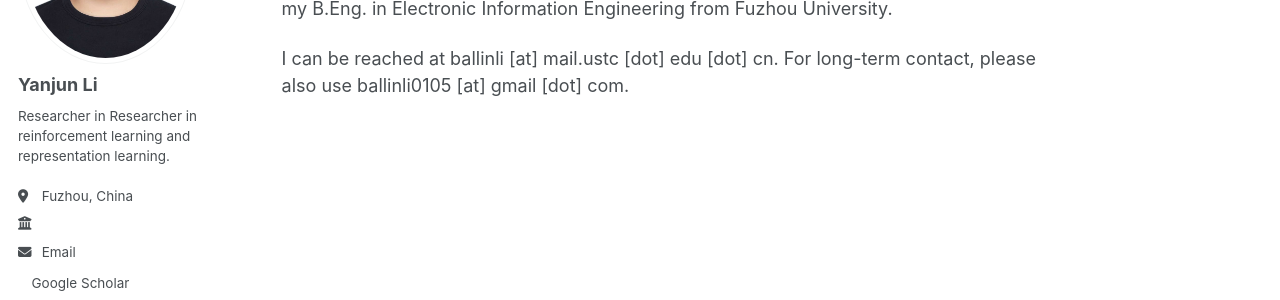
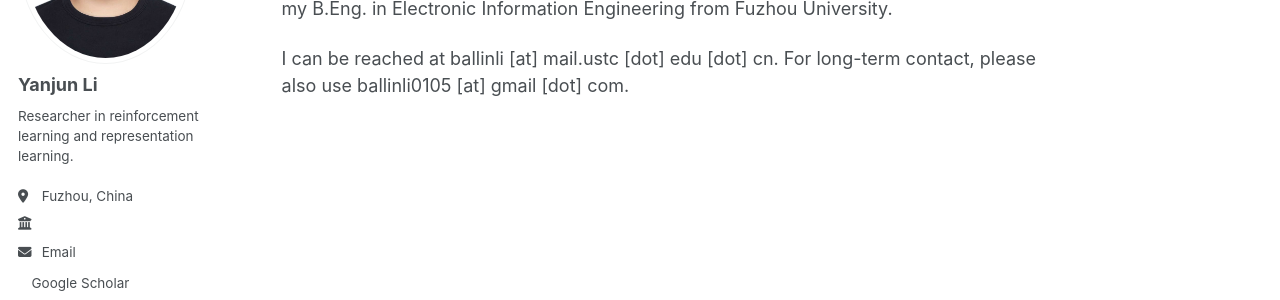
Before and after one commit to ballin0105/ballin0105.github.io, a Jekyll site: the page built from _pages/about.md, in a window 1280 px wide. Shown: the part 253-553 px from the top of the page. Built offline with Jekyll 4.4.1, drawn with Linux system fonts in a browser that asks for light colours; a style sheet for code colours, icons or effects is not loaded.

Commit message:
Update _config.yml

```diff
--- a/_config.yml
+++ b/_config.yml
@@ -26,7 +26,7 @@ author:
   avatar           : "profile.png"
   name             : "Yanjun Li"
   pronouns         : # example: "he/him"
-  bio              : "Researcher in Researcher in reinforcement learning and representation learning."
+  bio              : "Researcher in reinforcement learning and representation learning."
   location         : "Fuzhou, China"
   employer         : ""
   uri              : # URL
```
